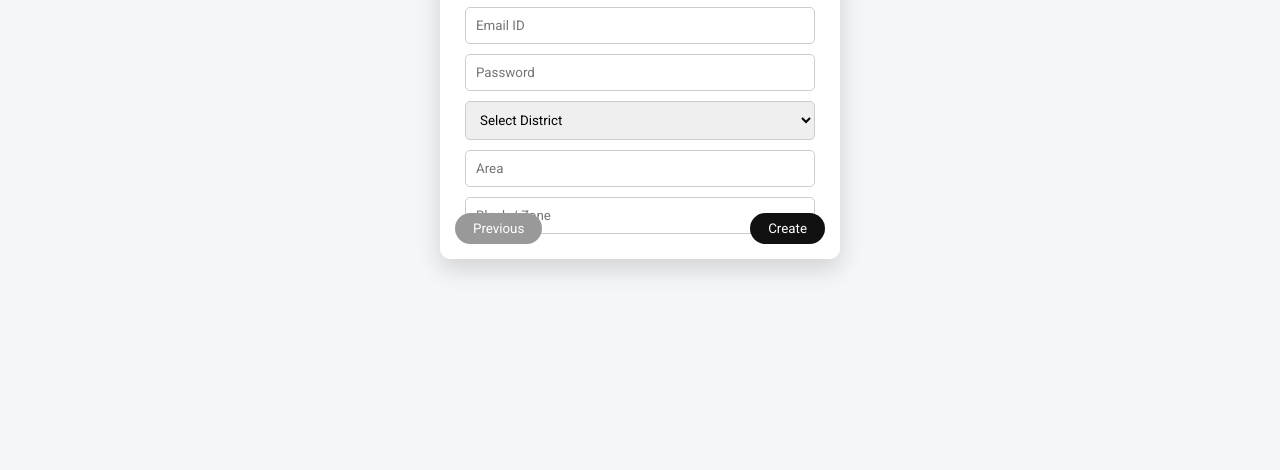
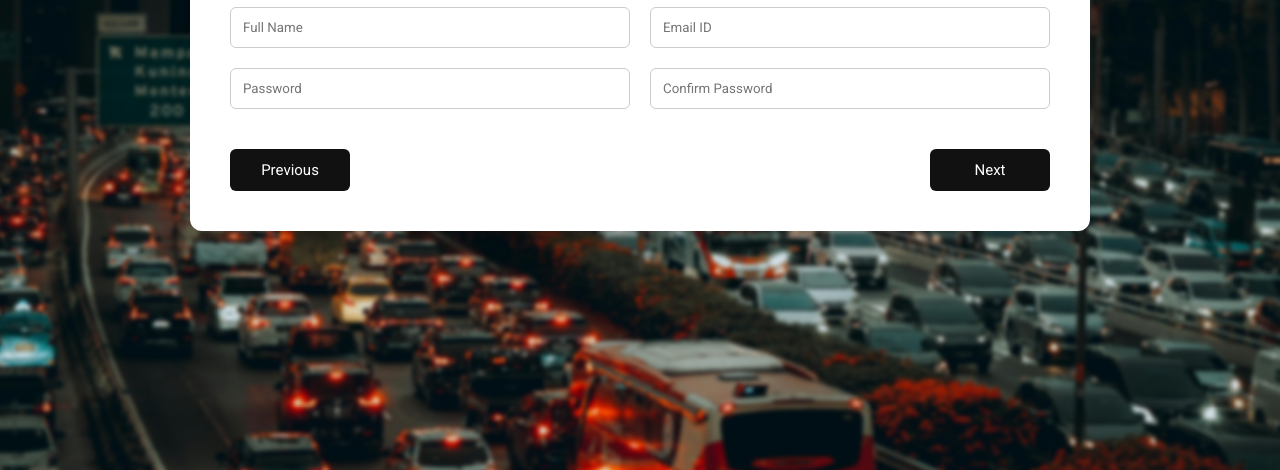
Before and after one commit to Suryaprakash4106/Traffic-Management-System, a plain HTML site: page Frontend/create.html in a window 1280 px wide. Shown: the part 330-800 px from the top of the page. Drawn offline with Linux system fonts and the light colour scheme.

Commit message:
frontend ui implemented

```diff
--- a/Frontend/create.html
+++ b/Frontend/create.html
@@ -8,6 +8,7 @@
 <link href="https://fonts.googleapis.com/css2?family=Roboto:wght@400;500;700&display=swap" rel="stylesheet">
 
 <style>
+
 * {
   margin: 0;
   padding: 0;
@@ -16,60 +17,103 @@
 }
 
 body {
-  background: #f4f6f8;
+  margin: 0;
   height: 100vh;
+  background-image: url("bg.jpg");
+  background-size: cover;
+  background-position: center;
+  background-repeat: no-repeat;
+
   display: flex;
   justify-content: center;
   align-items: center;
 }
+ /* ===== Background Blur ===== */
 
+body::before {
+  content: "";
+  position: fixed;
+  inset: 0;
+
+  background-image: url("bg.jpg");  /* 👈 image name */
+  background-size: cover;
+  background-position: center;
+  background-repeat: no-repeat;
+
+  filter: blur(2px);
+  transform: scale(1.05);
+
+  z-index: -1;
+}
+
+
+/* FULL PAGE CONTAINER */
 .container {
+  width: 90%;
+  max-width: 900px;
   background: white;
-  width: 400px;
-  padding: 25px;
-  border-radius: 10px;
-  box-shadow: 0 10px 25px rgba(0,0,0,0.15);
-  position: relative;
+  padding: 40px;
+  border-radius: 12px;
+  box-shadow: 0 10px 30px rgba(0,0,0,0.15);
 }
 
 h2 {
   text-align: center;
-  margin-bottom: 15px;
+  margin-bottom: 30px;
 }
 
-input, select {
-  width: 100%;
-  padding: 10px;
-  margin-top: 10px;
-  border: 1px solid #ccc;
-  border-radius: 5px;
+/* GRID → 2 FIELDS PER ROW */
+.form-grid {
+  display: grid;
+  grid-template-columns: 1fr 1fr;
+  gap: 20px;
 }
 
-/* Buttons */
+input {
+  padding: 12px;
+  border: 1px solid #ccc;
+  border-radius: 6px;
+  width: 100%;
+}
+
+/* BUTTON AREA */
+.button-row {
+  margin-top: 40px;
+  display: flex;
+  justify-content: space-between;
+}
+
+/* BOX TYPE BUTTONS */
 .btn {
-  position: absolute;
-  bottom: 15px;
-  padding: 8px 18px;
-  border-radius: 50px;
+  padding: 12px 28px;
+  border: none;
   cursor: pointer;
-  border: none;
+  font-size: 15px;
+  border-radius: 6px;
+  min-width: 120px;
 }
 
 .previous {
-  left: 15px;
-  background: #999;
-  color: white;
-}
-
-.create {
-  right: 15px;
   background: #111;
   color: white;
 }
 
-.create:hover {
-  background: #d71653;
+.next {
+  background: #111;
+  color: white;
 }
+
+.previous:hover {
+  background: #0fa4ce;
+}
+.next:hover {
+  background: #0fa4ce;
+}
+.previous:hover,
+.next:hover {
+  transform: scale(1.1);
+}
+
 </style>
 </head>
 
@@ -77,28 +121,20 @@ input, select {
 
 <div class="container">
 
-  <h2>Create Account</h2>
+  <h2 id="createTitle">Create Account</h2>
 
-  <input type="text" placeholder="Full Name">
-  <input type="email" placeholder="Email ID">
-  <input type="password" placeholder="Password">
+  <!-- Dynamic Fields -->
+  <div class="form-grid" id="dynamicFields"></div>
 
-  <select>
-    <option>Select District</option>
-    <option>Chennai</option>
-    <option>Coimbatore</option>
-    <option>Madurai</option>
-  </select>
-
-  <input type="text" placeholder="Area">
-  <input type="text" placeholder="Block / Zone">
-
-  <button class="btn previous" onclick="goBack()">Previous</button>
-  <button class="btn create" onclick="createAccount()">Create</button>
+  <div class="button-row">
+      <button class="btn previous" onclick="goBack()">Previous</button>
+      <button class="btn next" onclick="createAccount()">Next</button>
+  </div>
 
 </div>
 
 <script>
+
 function goBack() {
   window.history.back();
 }
@@ -106,6 +142,90 @@ function goBack() {
 function createAccount() {
   window.location.href = "verification.html";
 }
+
+window.onload = function() {
+
+   const role = sessionStorage.getItem("role");
+   const container = document.getElementById("dynamicFields");
+   const title = document.getElementById("createTitle");
+
+   if(role === "Traffic Police Officer") {
+
+      title.innerText = "Traffic Police Officer Registration";
+
+      container.innerHTML = `
+         <input type="text" placeholder="Full Name">
+         <input type="text" placeholder="Officer ID">
+
+         <input type="text" placeholder="Badge Number">
+         <input type="text" placeholder="Station / Area">
+
+         <input type="password" placeholder="Password">
+         <input type="password" placeholder="Confirm Password">
+      `;
+   }
+
+   else if(role === "Traffic Control Room Officer") {
+
+      title.innerText = "Control Room Officer Registration";
+
+      container.innerHTML = `
+         <input type="text" placeholder="Full Name">
+         <input type="text" placeholder="Employee ID">
+
+         <input type="text" placeholder="Control Room Code">
+         <input type="text" placeholder="Department">
+
+         <input type="password" placeholder="Password">
+         <input type="password" placeholder="Confirm Password">
+      `;
+   }
+
+   else if(role === "System Administrator") {
+
+      title.innerText = "Administrator Registration";
+
+      container.innerHTML = `
+         <input type="text" placeholder="Full Name">
+         <input type="text" placeholder="Admin ID">
+
+         <input type="text" placeholder="Security Code">
+         <input type="text" placeholder="Access Level">
+
+         <input type="password" placeholder="Password">
+         <input type="password" placeholder="Confirm Password">
+      `;
+   }
+
+   else if(role === "City Transport Authority") {
+
+      title.innerText = "Authority Registration";
+
+      container.innerHTML = `
+         <input type="text" placeholder="Full Name">
+         <input type="text" placeholder="Authority ID">
+
+         <input type="text" placeholder="Department Code">
+         <input type="text" placeholder="Region">
+
+         <input type="password" placeholder="Password">
+         <input type="password" placeholder="Confirm Password">
+      `;
+   }
+
+   else {
+
+      container.innerHTML = `
+         <input type="text" placeholder="Full Name">
+         <input type="email" placeholder="Email ID">
+
+         <input type="password" placeholder="Password">
+         <input type="password" placeholder="Confirm Password">
+      `;
+   }
+
+}
+
 </script>
 
 </body>
```
Also changed, not shown: Frontend/dashboard.html (+5 -2 lines), Frontend/index.html (+5 -0 lines), Frontend/login.html (+34 -4 lines), Frontend/role.html (+32 -9 lines), Frontend/verification.html (+48 -8 lines), Frontend/bg.jpg (added).
